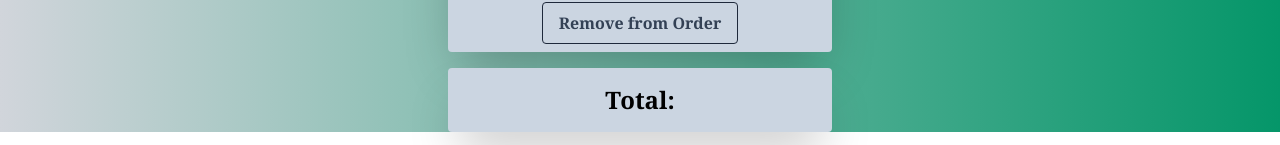
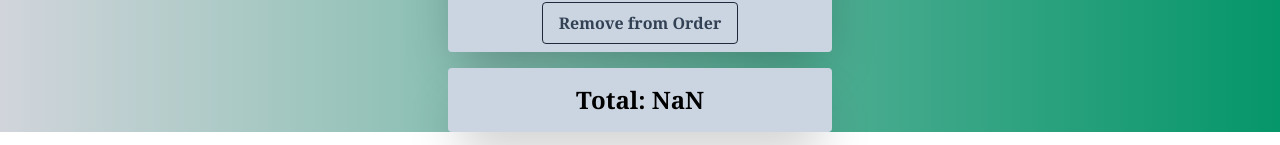
Before and after one commit to janorris65/NitroBikeOrder, a React (Vite) app: page / in a window 1280 px wide. Shown: the part 4423-4568 px from the top of the page. Built offline with nearby package versions, Linux system fonts and the light colour scheme.

Commit message:
remove array

```diff
--- a/src/App.jsx
+++ b/src/App.jsx
@@ -11,31 +11,31 @@ import Total from "./components/Total";
 import NavBar from "./components/NavBar";
 
 function App() {
-  const [coffeeState, setCoffee] = useState([]);
+  const [coffeeState, setCoffee] = useState();
   const coffeeClick = (event) => {
     setCoffee(event);
   };
-  const [frapState, setFrap] = useState([]);
+  const [frapState, setFrap] = useState();
   const frapClick = (event) => {
     setFrap(event);
   };
-  const [syrupState, setSyrup] = useState([]);
+  const [syrupState, setSyrup] = useState();
   const syrupClick = (event) => {
     setSyrup(event);
   };
-  const [creamState, setCreams] = useState([]);
+  const [creamState, setCreams] = useState();
   const creamClick = (event) => {
     setCreams(event);
   };
-  const [lemonadeState, setLemonade] = useState([]);
+  const [lemonadeState, setLemonade] = useState();
   const lemonadeClick = (event) => {
     setLemonade(event);
   };
-  const [teaState, setTea] = useState([]);
+  const [teaState, setTea] = useState();
   const teaClick = (event) => {
     setTea(event);
   };
-  const [hardwareState, setHardware] = useState([]);
+  const [hardwareState, setHardware] = useState();
   const hardwareClick = (event) => {
     setHardware(event);
   };
```
